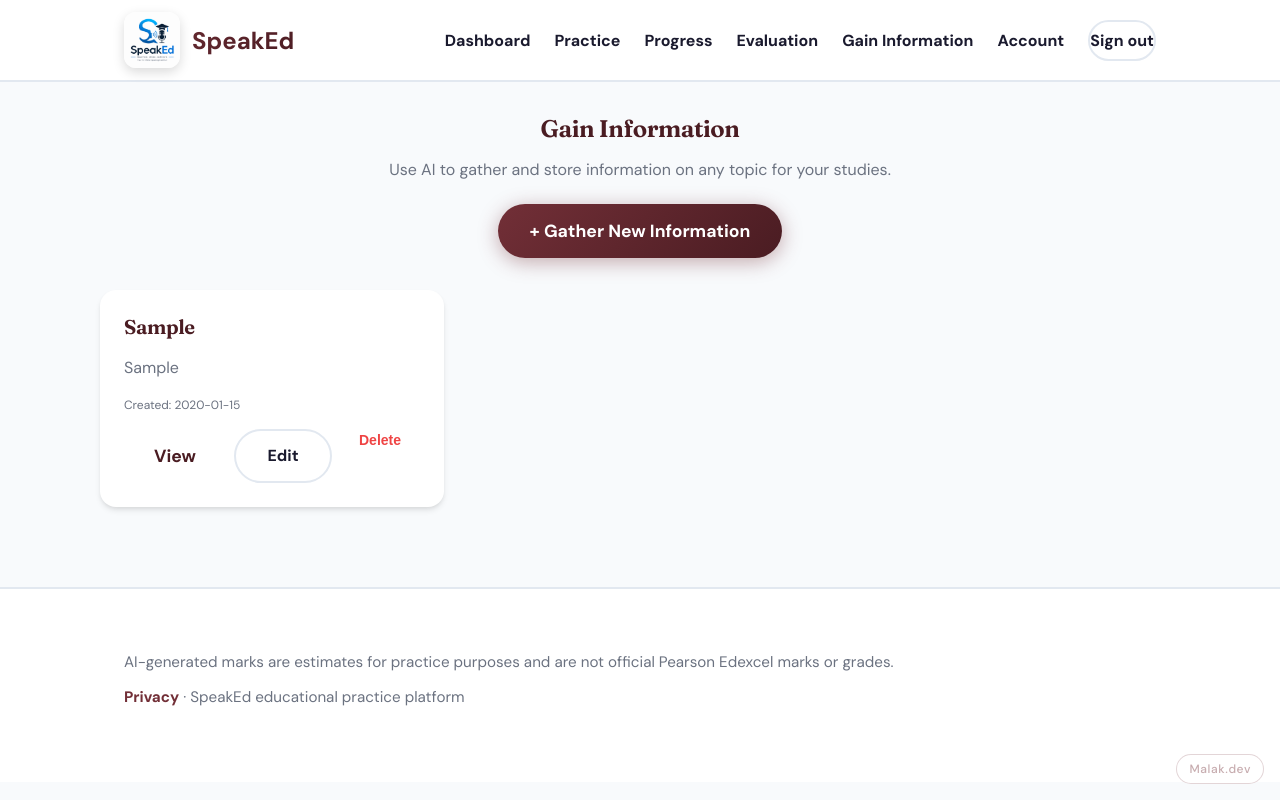
After one commit to MELRAMLY95/SpeakEd, a Flask app: page /information/ in a window 1280 px wide. The commit adds this page. Run offline with Flask 3, Linux system fonts and the light colour scheme; the visitor is signed in with stand-in values (Sample User, id 1); tables that the repository leaves empty hold one stand-in row (values such as "Sample post").

Commit message:
Add AI-powered information gathering feature for students
- Add gathered_info database table to store AI-generated information
- Create information blueprint with CRUD operations for topic information
- Integrate AI provider to generate comprehensive information on any topic
- Add styled templates for information listing, creation, viewing, and editing
- Include navigation link in main menu for logged-in users
- Support user-specific information storage with timestamps

Generated with [Devin](https://devin.ai)

Co-Authored-By: Devin <158243242+devin-ai-integration[bot]@users.noreply.github.com>

```diff
--- a/app.py
+++ b/app.py
@@ -6,6 +6,7 @@ from routes.auth import auth_bp
 from routes.dashboard import dashboard_bp
 from routes.evaluation import evaluation_bp
 from routes.exam import exam_bp
+from routes.information import information_bp
 from routes.practice import practice_bp
 from routes.progress import progress_bp
 
@@ -21,6 +22,7 @@ def create_app(config_object=None):
     app.register_blueprint(practice_bp)
     app.register_blueprint(progress_bp)
     app.register_blueprint(evaluation_bp)
+    app.register_blueprint(information_bp)
 
     @app.before_request
     def load_user():
--- a/routes/__init__.py
+++ b/routes/__init__.py
@@ -6,3 +6,4 @@ exam_bp = Blueprint("exam", __name__)
 practice_bp = Blueprint("practice", __name__)
 progress_bp = Blueprint("progress", __name__)
 evaluation_bp = Blueprint("evaluation", __name__)
+information_bp = Blueprint("information", __name__, url_prefix="/information")
--- /dev/null
+++ b/routes/information.py
@@ -0,0 +1,123 @@
+from datetime import datetime
+
+from flask import flash, g, redirect, render_template, request, url_for
+
+from ai.ai_provider import get_ai
+from database.database import execute, query_all, query_one
+from routes import information_bp
+from routes.auth import login_required
+
+
+@information_bp.route("/")
+@login_required
+def home():
+    """Display all gathered information for the current user."""
+    gathered = query_all(
+        "SELECT * FROM gathered_info WHERE user_id = ? ORDER BY created_at DESC",
+        (g.user["id"],),
+    )
+    return render_template("information/information.html", gathered=gathered)
+
+
+@information_bp.route("/new", methods=["GET", "POST"])
+@login_required
+def new():
+    """Create new gathered information using AI."""
+    if request.method == "POST":
+        topic = request.form.get("topic", "").strip()
+        if not topic:
+            flash("Please enter a topic.", "error")
+            return render_template("information/new.html")
+
+        # Get AI provider and generate information
+        ai = get_ai()
+        if ai:
+            try:
+                prompt = f"Provide comprehensive information about the topic: {topic}. Include key facts, concepts, examples, and explanations that would be helpful for a student learning this subject."
+                information = ai.generate_text(prompt, max_tokens=2000, temperature=0.7)
+
+                if not information or len(information) < 50:
+                    flash("AI could not generate sufficient information. Please try again.", "error")
+                    return render_template("information/new.html")
+            except Exception as e:
+                print(f"AI generation error: {e}")
+                flash("Error generating information. Please try again.", "error")
+                return render_template("information/new.html")
+        else:
+            flash("AI service is not available. Please check your configuration.", "error")
+            return render_template("information/new.html")
+
+        # Store in database
+        now = datetime.utcnow().isoformat()
+        execute(
+            "INSERT INTO gathered_info (user_id, topic, information, created_at, updated_at) VALUES (?, ?, ?, ?, ?)",
+            (g.user["id"], topic, information, now, now),
+        )
+
+        flash("Information gathered successfully!", "success")
+        return redirect(url_for("information.home"))
+
+    return render_template("information/new.html")
+
+
+@information_bp.route("/<int:info_id>")
+@login_required
+def view(info_id):
+    """View a specific gathered information."""
+    info = query_one(
+        "SELECT * FROM gathered_info WHERE id = ? AND user_id = ?",
+        (info_id, g.user["id"]),
+    )
+    if not info:
+        flash("Information not found.", "error")
+        return redirect(url_for("information.home"))
+    return render_template("information/view.html", info=info)
+
+
+@information_bp.route("/<int:info_id>/edit", methods=["GET", "POST"])
+@login_required
+def edit(info_id):
+    """Edit gathered information."""
+    info = query_one(
+        "SELECT * FROM gathered_info WHERE id = ? AND user_id = ?",
+        (info_id, g.user["id"]),
+    )
+    if not info:
+        flash("Information not found.", "error")
+        return redirect(url_for("information.home"))
+
+    if request.method == "POST":
+        topic = request.form.get("topic", "").strip()
+        information = request.form.get("information", "").strip()
+
+        if not topic or not information:
+            flash("Topic and information are required.", "error")
+            return render_template("information/edit.html", info=info)
+
+        now = datetime.utcnow().isoformat()
+        execute(
+            "UPDATE gathered_info SET topic = ?, information = ?, updated_at = ? WHERE id = ? AND user_id = ?",
+            (topic, information, now, info_id, g.user["id"]),
+        )
+
+        flash("Information updated successfully!", "success")
+        return redirect(url_for("information.view", info_id=info_id))
+
+    return render_template("information/edit.html", info=info)
+
+
+@information_bp.route("/<int:info_id>/delete", methods=["POST"])
+@login_required
+def delete(info_id):
+    """Delete gathered information."""
+    info = query_one(
+        "SELECT * FROM gathered_info WHERE id = ? AND user_id = ?",
+        (info_id, g.user["id"]),
+    )
+    if not info:
+        flash("Information not found.", "error")
+        return redirect(url_for("information.home"))
+
+    execute("DELETE FROM gathered_info WHERE id = ? AND user_id = ?", (info_id, g.user["id"]))
+    flash("Information deleted successfully!", "success")
+    return redirect(url_for("information.home"))
--- /dev/null
+++ b/static/css/information.css
@@ -0,0 +1,29 @@
+/* Information gathering styles */
+.page-header { margin: 32px 0; text-align: center; }
+.page-header h1 { margin: 16px 0; color: var(--wine-dark); }
+.page-header p { color: var(--muted); max-width: 600px; margin: 0 auto 24px; }
+.info-grid { display: grid; grid-template-columns: repeat(auto-fill, minmax(300px, 1fr)); gap: 24px; margin: 32px 0; }
+.info-card { background: var(--card); padding: 24px; border-radius: var(--radius); box-shadow: var(--shadow); transition: transform 0.2s ease, box-shadow 0.2s ease; }
+.info-card:hover { transform: translateY(-4px); box-shadow: var(--shadow-lg); }
+.info-card h2 { margin: 0 0 12px; font-size: 1.25rem; color: var(--wine-dark); }
+.info-excerpt { color: var(--muted); line-height: 1.6; margin-bottom: 16px; }
+.info-meta { display: flex; gap: 16px; margin-bottom: 16px; flex-wrap: wrap; }
+.info-meta small { color: var(--muted); font-size: 12px; }
+.info-actions { display: flex; gap: 8px; flex-wrap: wrap; }
+.info-actions .btn { flex: 1; min-width: 80px; }
+.delete-form { display: inline; margin: 0; }
+.delete-form button { background: none; border: none; padding: 0; color: var(--danger); cursor: pointer; font-size: 14px; }
+.delete-form button:hover { color: #dc2626; }
+.empty-state { text-align: center; padding: 64px 32px; color: var(--muted); }
+.info-content { background: var(--card); padding: 32px; border-radius: var(--radius); box-shadow: var(--shadow); margin: 24px 0; }
+.info-text { line-height: 1.8; color: var(--ink); white-space: pre-wrap; }
+
+/* Form styles for information pages */
+.form { max-width: 600px; margin: 40px auto; padding: 32px; background: var(--card); border-radius: var(--radius); box-shadow: var(--shadow); }
+.form-group { margin-bottom: 24px; }
+.form-group label { display: block; margin-bottom: 8px; font-weight: 500; color: var(--ink); }
+.form-group input, .form-group textarea, .form-group select { width: 100%; padding: 12px 16px; border: 2px solid var(--line); border-radius: 8px; font-size: 16px; font-family: inherit; transition: border-color 0.2s ease; }
+.form-group input:focus, .form-group textarea:focus, .form-group select:focus { outline: none; border-color: var(--wine); }
+.form-group small { display: block; margin-top: 4px; color: var(--muted); font-size: 14px; }
+.form-actions { display: flex; gap: 12px; margin-top: 32px; }
+.form-actions .btn { flex: 1; }
--- a/templates/base.html
+++ b/templates/base.html
@@ -24,6 +24,7 @@
           <a href="{{ url_for('practice.home') }}">Practice</a>
           <a href="{{ url_for('progress.home') }}">Progress</a>
           <a href="{{ url_for('evaluation.home') }}">Evaluation</a>
+          <a href="{{ url_for('information.home') }}">Gain Information</a>
           <a href="{{ url_for('auth.account') }}">Account</a>
           <a class="btn btn-ghost" href="{{ url_for('auth.logout') }}">Sign out</a>
         {% else %}
--- /dev/null
+++ b/templates/information/information.html
@@ -0,0 +1,41 @@
+{% extends "base.html" %}
+{% block extra_css %}<link rel="stylesheet" href="{{ url_for('static', filename='css/information.css') }}">{% endblock %}
+{% block title %}Gain Information{% endblock %}
+{% block content %}
+<section class="wrap">
+  <div class="page-header">
+    <h1>Gain Information</h1>
+    <p>Use AI to gather and store information on any topic for your studies.</p>
+    <a class="btn btn-primary" href="{{ url_for('information.new') }}">+ Gather New Information</a>
+  </div>
+
+  {% if gathered %}
+  <div class="info-grid">
+    {% for info in gathered %}
+    <article class="info-card">
+      <h2>{{ info.topic }}</h2>
+      <p class="info-excerpt">{{ info.information[:200] }}{% if info.information|length > 200 %}...{% endif %}</p>
+      <div class="info-meta">
+        <small>Created: {{ info.created_at[:16].replace('T', ' ') }}</small>
+        {% if info.updated_at != info.created_at %}
+        <small>Updated: {{ info.updated_at[:16].replace('T', ' ') }}</small>
+        {% endif %}
+      </div>
+      <div class="info-actions">
+        <a class="btn btn-sm" href="{{ url_for('information.view', info_id=info.id) }}">View</a>
+        <a class="btn btn-sm btn-ghost" href="{{ url_for('information.edit', info_id=info.id) }}">Edit</a>
+        <form class="delete-form" method="POST" action="{{ url_for('information.delete', info_id=info.id) }}" onsubmit="return confirm('Are you sure you want to delete this information?');">
+          <button type="submit" class="btn btn-sm btn-ghost">Delete</button>
+        </form>
+      </div>
+    </article>
+    {% endfor %}
+  </div>
+  {% else %}
+  <div class="empty-state">
+    <p>No information gathered yet. Start by gathering information on a topic!</p>
+    <a class="btn btn-primary" href="{{ url_for('information.new') }}">+ Gather New Information</a>
+  </div>
+  {% endif %}
+</section>
+{% endblock %}
```
Also changed, not shown: database/models.py (+11 -0 lines), templates/information/edit.html (added, +40 -0 lines), templates/information/new.html (added, +32 -0 lines), templates/information/view.html (added, +30 -0 lines).
